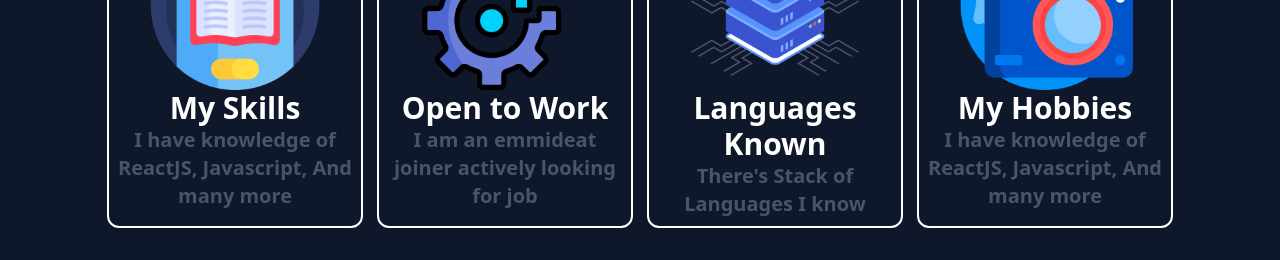
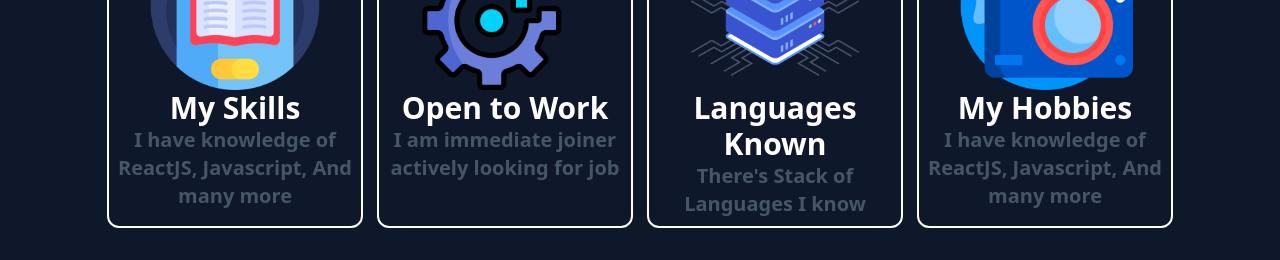
Before and after one commit to prathmeshborate/tailwind-prep, a plain HTML site: page home.html in a window 1280 px wide. Shown: the part 1740-2000 px from the top of the page. Drawn offline with Linux system fonts and the light colour scheme.

Commit message:
changes corrections

```diff
--- a/home.html
+++ b/home.html
@@ -70,7 +70,7 @@
             <div class="w-64 flex flex-col items-center mb-12 border-white border-2 rounded-xl p-2">
                 <img class="w-44 h-44" src="./assets/technology.png" alt="">
                 <p class="text-3xl font-bold text-white">Open to Work</p>
-                <p class="text-xl font-bold text-slate-600">I am an emmideat joiner actively looking for job</p>
+                <p class="text-xl font-bold text-slate-600">I am immediate joiner actively looking for job</p>
             </div>
             <div class="w-64 flex flex-col items-center mb-12 border-white border-2 rounded-xl p-2">
                 <img class="w-44 h-44" src="./assets/data-server.png" alt="">
```
